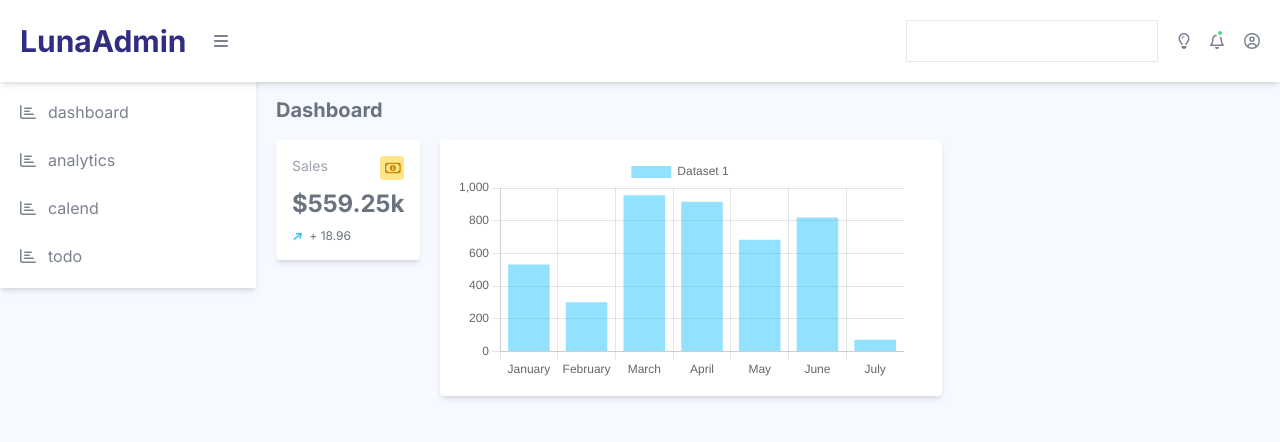
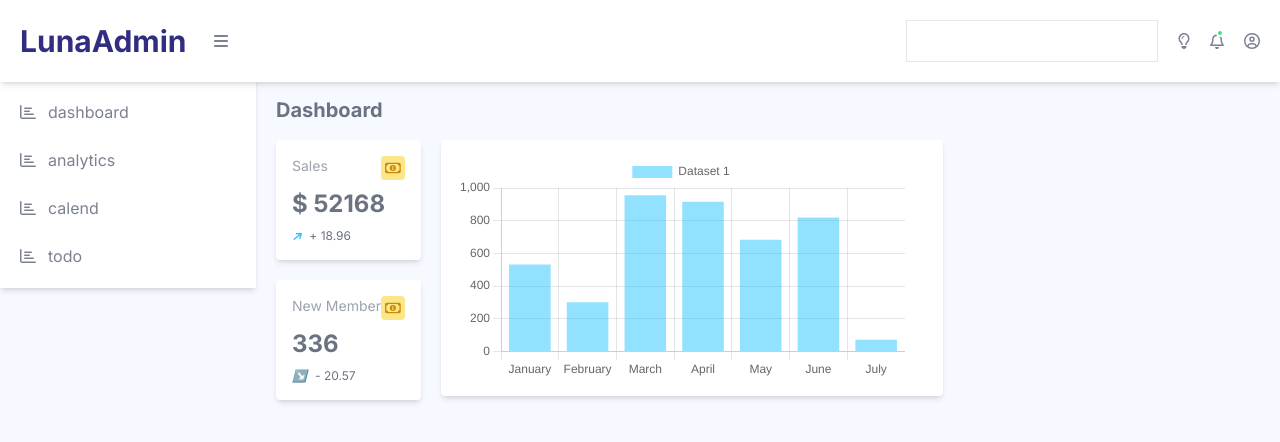
Before and after one commit to LunaGoodnight/next-dashboard, a Next.js app: page / in a window 1280 px wide. Shown: the top 442 px of the page. Built offline with nearby package versions, Linux system fonts and the light colour scheme.

Commit message:
update readme

```diff
--- a/app/DashboardChartSection.tsx
+++ b/app/DashboardChartSection.tsx
@@ -47,6 +47,14 @@ export const numberData = [
     thisMonth: 52168,
     icon: faMoneyBill1,
     lastMonth: 43854,
+    isMoney: true,
+  },
+  {
+    title: "New Member",
+    thisMonth: 336,
+    icon: faUser,
+    lastMonth: 423,
+    isMoney: false,
   },
 ];
 
@@ -54,7 +62,7 @@ export const DashboardChartSection = () => {
   return (
     <div className="flex gap-5">
       <div className="flex gap-5 flex-col">
-        {numberData.map(({ title, lastMonth, icon, thisMonth }) => {
+        {numberData.map(({ title, lastMonth, icon, thisMonth, isMoney }) => {
           const { isIncrease, percentage } = calculatePercentageChange(
             lastMonth,
             thisMonth
@@ -65,12 +73,15 @@ export const DashboardChartSection = () => {
               className="bg-white p-4 rounded text-left shadow-md"
             >
               <div className="flex items-start justify-between">
-                <h4 className="text-sm text-gray-400">Sales</h4>
+                <h4 className="text-sm text-gray-400">{title}</h4>
                 <div className="bg-amber-200 rounded w-6 h-6 flex items-center justify-center text-center text-yellow-600 text-sm">
                   <FontAwesomeIcon icon={faMoneyBill1} />
                 </div>
               </div>
-              <div className="text-2xl font-bold py-2">$559.25k</div>
+              <div className="text-2xl font-bold py-2">
+                {isMoney && "$ "}
+                {thisMonth}
+              </div>
               <div className="text-xs flex gap-2">
                 <i
                   className={`text-sky-400 ${
--- a/next.config.js
+++ b/next.config.js
@@ -1,4 +1,4 @@
 /** @type {import('next').NextConfig} */
-const nextConfig = {}
+const nextConfig = { output: "export" };
 
-module.exports = nextConfig
+module.exports = nextConfig;
--- a/package.json
+++ b/package.json
@@ -4,7 +4,7 @@
   "private": true,
   "scripts": {
     "dev": "next dev",
-    "build": "next build",
+    "build": "next build ",
     "start": "next start",
     "lint": "next lint"
   },
@@ -20,7 +20,7 @@
     "chart.js": "^4.3.0",
     "eslint": "8.43.0",
     "eslint-config-next": "13.4.6",
-    "next": "13.4.6",
+    "next": "13.4.7",
     "next-themes": "^0.2.1",
     "postcss": "8.4.24",
     "prettier": "^2.8.8",
```
Also changed, not shown: 2 other files (tests, documents, lock files or other folders).
